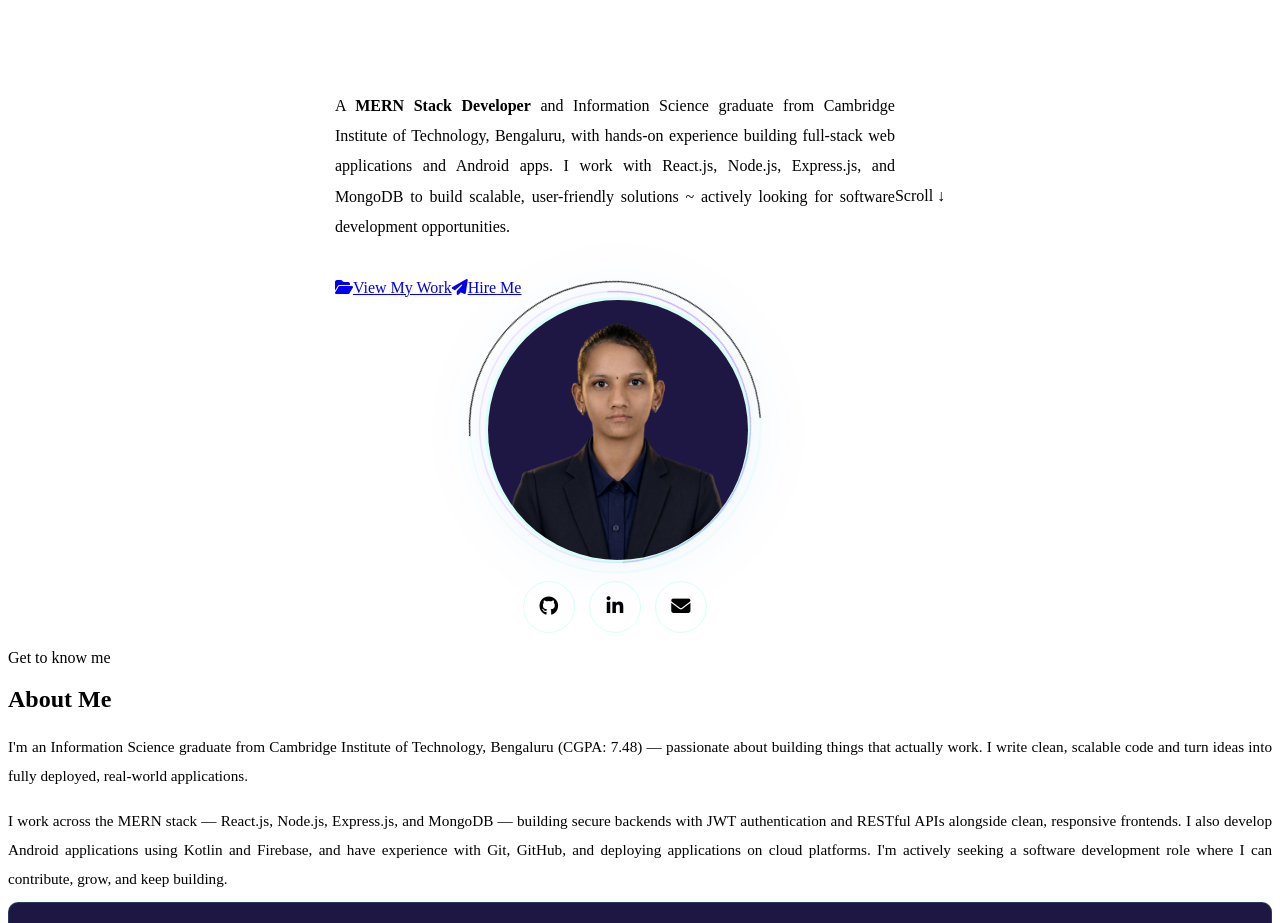
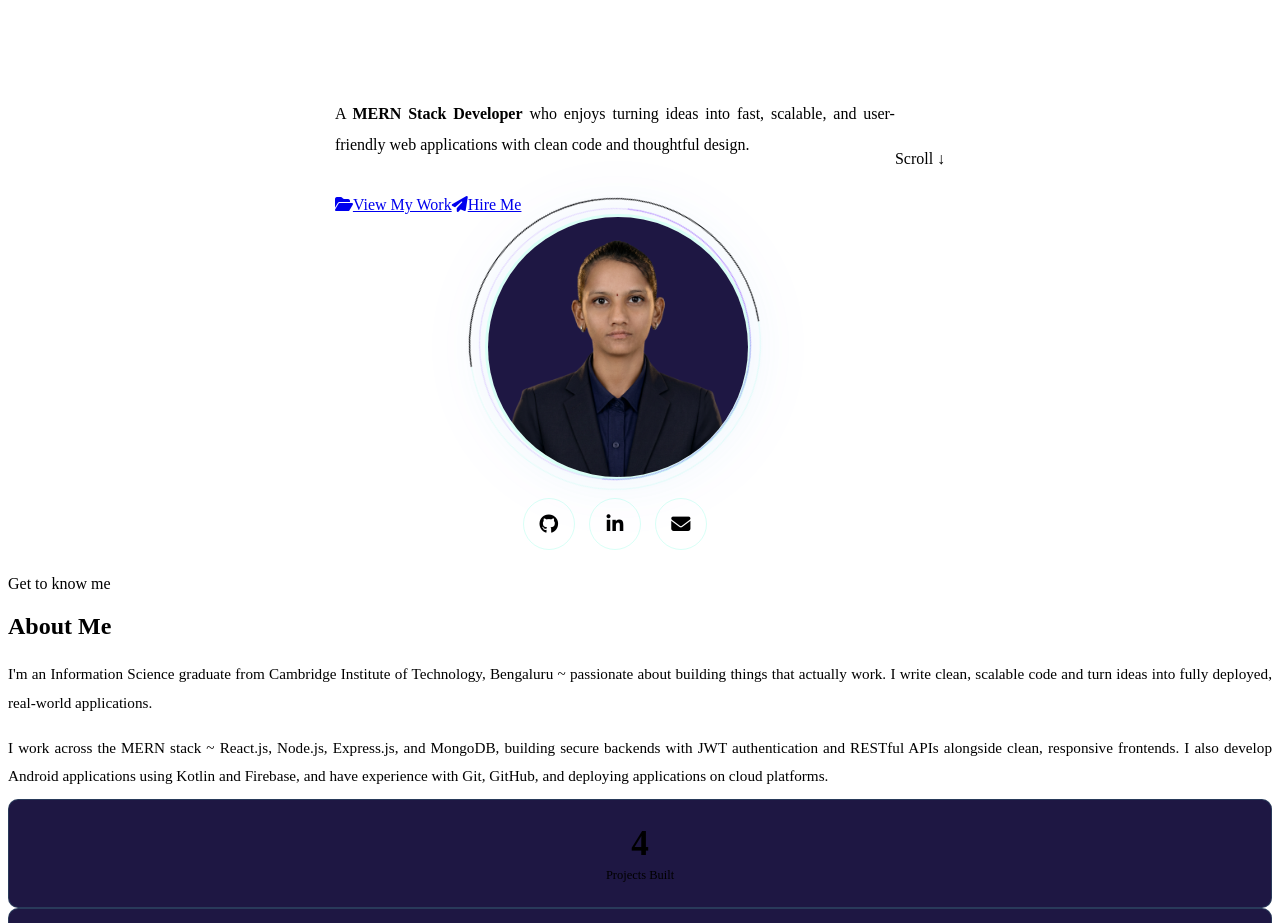
Before and after one commit to yashwanthi1128/Yashwanthi-Portfolio, a React (Vite) app: page / in a window 1280 px wide. Shown: the part 249-1172 px from the top of the page. Built offline with nearby package versions, Linux system fonts and the light colour scheme; the HTML template or start-up script is replaced by a standard one.

Commit message:
updated info

```diff
--- a/src/components/About.jsx
+++ b/src/components/About.jsx
@@ -24,19 +24,17 @@ export default function About() {
           <div>
   <p style={{lineHeight:1.9, marginBottom:'1rem', fontSize:'0.95rem', textAlign:'justify'}}>
     I'm an <span className="about-highlight">Information Science graduate</span> from
-    Cambridge Institute of Technology, Bengaluru (CGPA: 7.48) — passionate about
+    Cambridge Institute of Technology, Bengaluru ~ passionate about
     building things that actually work. I write clean, scalable code and turn
     ideas into fully deployed, real-world applications.
   </p>
   <p style={{lineHeight:1.9, marginBottom:'0.5rem', fontSize:'0.95rem', textAlign:'justify'}}>
-    I work across the <span className="about-highlight">MERN stack</span> — React.js,
-    Node.js, Express.js, and MongoDB — building secure backends with JWT authentication
+    I work across the <span className="about-highlight">MERN stack</span> ~ React.js,
+    Node.js, Express.js, and MongoDB, building secure backends with JWT authentication
     and RESTful APIs alongside clean, responsive frontends. I also develop{' '}
     <span className="about-highlight">Android applications</span> using Kotlin and
     Firebase, and have experience with Git, GitHub, and deploying applications on
-    cloud platforms. I'm actively seeking a{' '}
-    <span className="about-highlight">software development role</span> where I can
-    contribute, grow, and keep building.
+    cloud platforms.
   </p>
 </div>
           <div className="about-stats">
--- a/src/components/Contact.jsx
+++ b/src/components/Contact.jsx
@@ -104,8 +104,7 @@ export default function Contact() {
           {/* INFO */}
           <div>
             <p style={{lineHeight:1.9, marginBottom:'1rem', fontSize:'0.95rem', textAlign:'justify'}}>
-              I'm a fresh graduate actively looking for{' '}
-              <span className="about-highlight"><strong>software development roles</strong></span>{' '} ~ I build things that ship, not just things that run locally. My code is live, my inbox is open, and I respond within 24 hours.
+             Interested in working together? I'm just a message away.
             </p>
             {[
               { icon:'fa-solid fa-envelope',     href:'mailto:yashwanthi1128@gmail.com',              text:'yashwanthi1128@gmail.com'           },
--- a/src/components/Hero.jsx
+++ b/src/components/Hero.jsx
@@ -34,11 +34,11 @@ export default function Hero() {
               background:'var(--green)', borderRadius:'50%',
               animation:'pulseDot 1.8s ease-in-out infinite',
             }}/>
-            Open to Work ~ Fresher · Full Stack Web Developer
+            Open to Work ~ Full Stack Web Developer
           </div>
 
           <p style={{
-            fontFamily: 'var(--font-mono)',
+            fontFamily: 'var(--font-sans)',
             color: 'var(--green)',
             fontSize: '0.9rem',
             letterSpacing: '3px',
@@ -73,15 +73,11 @@ export default function Hero() {
             maxWidth: '560px',
             textAlign: 'justify',
           }}>
-            A {' '}
-            <span style={{color:'var(--green)', fontWeight:600}}>
-              MERN Stack Developer
-            </span>{' '}
-            and Information Science graduate from Cambridge Institute of Technology, Bengaluru, with hands-on
-            experience building full-stack web applications and Android apps.
-            I work with React.js, Node.js, Express.js, and MongoDB to build
-            scalable, user-friendly solutions ~ actively looking for
-            software development opportunities.
+            A{' '}
+<span style={{ color: 'var(--green)', fontWeight: 600 }}>
+  MERN Stack Developer
+</span>{' '}
+who enjoys turning ideas into fast, scalable, and user-friendly web applications with clean code and thoughtful design.
           </p>
 
           {/* BUTTONS */}
--- a/src/components/Projects.jsx
+++ b/src/components/Projects.jsx
@@ -8,7 +8,7 @@ const PROJECTS = [
     desc: 'Architected DevSync ~ a production-ready MERN Stack developer collaboration platform with dual role-based access control. Admins manage full project lifecycle (create, assign, track) while collaborators browse, apply, and manage assigned tasks — all secured via JWT authentication with protected REST API routes. Built 10+ API endpoints with full CRUD, deployed live on Render with automated GitHub CI/CD.',
     tech: ['React.js', 'Node.js', 'Express.js', 'MongoDB', 'JWT Auth', 'REST API', 'Render', 'GitHub CI/CD'],
     github: 'https://github.com/yashwanthi1128/DevSync',
-    live: 'https://yashwanthi-portfolio-isat.onrender.com/',
+    live: 'https://devsync-my-frontend.onrender.com/',
   },
   {
   num: '02',
```
